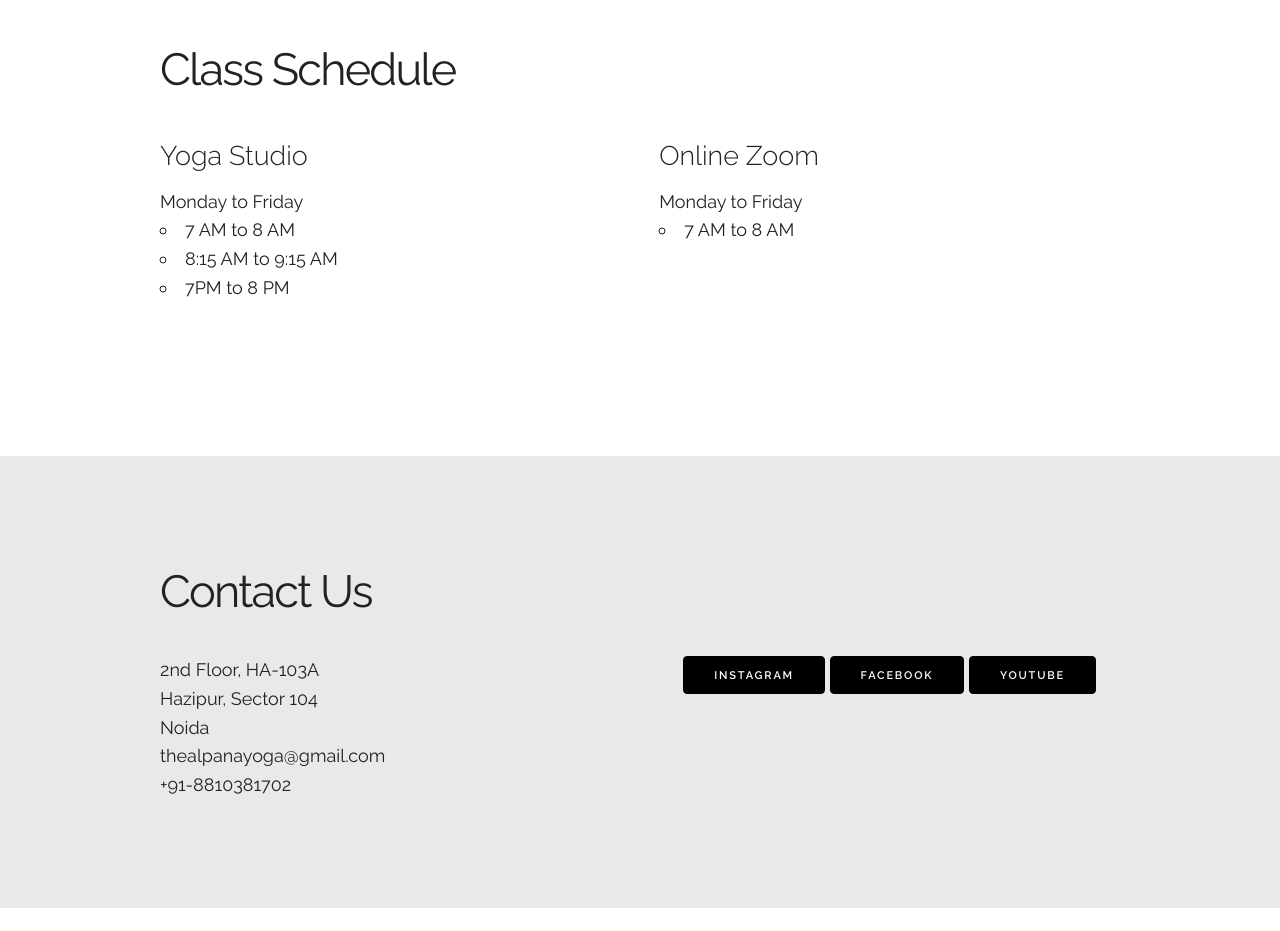
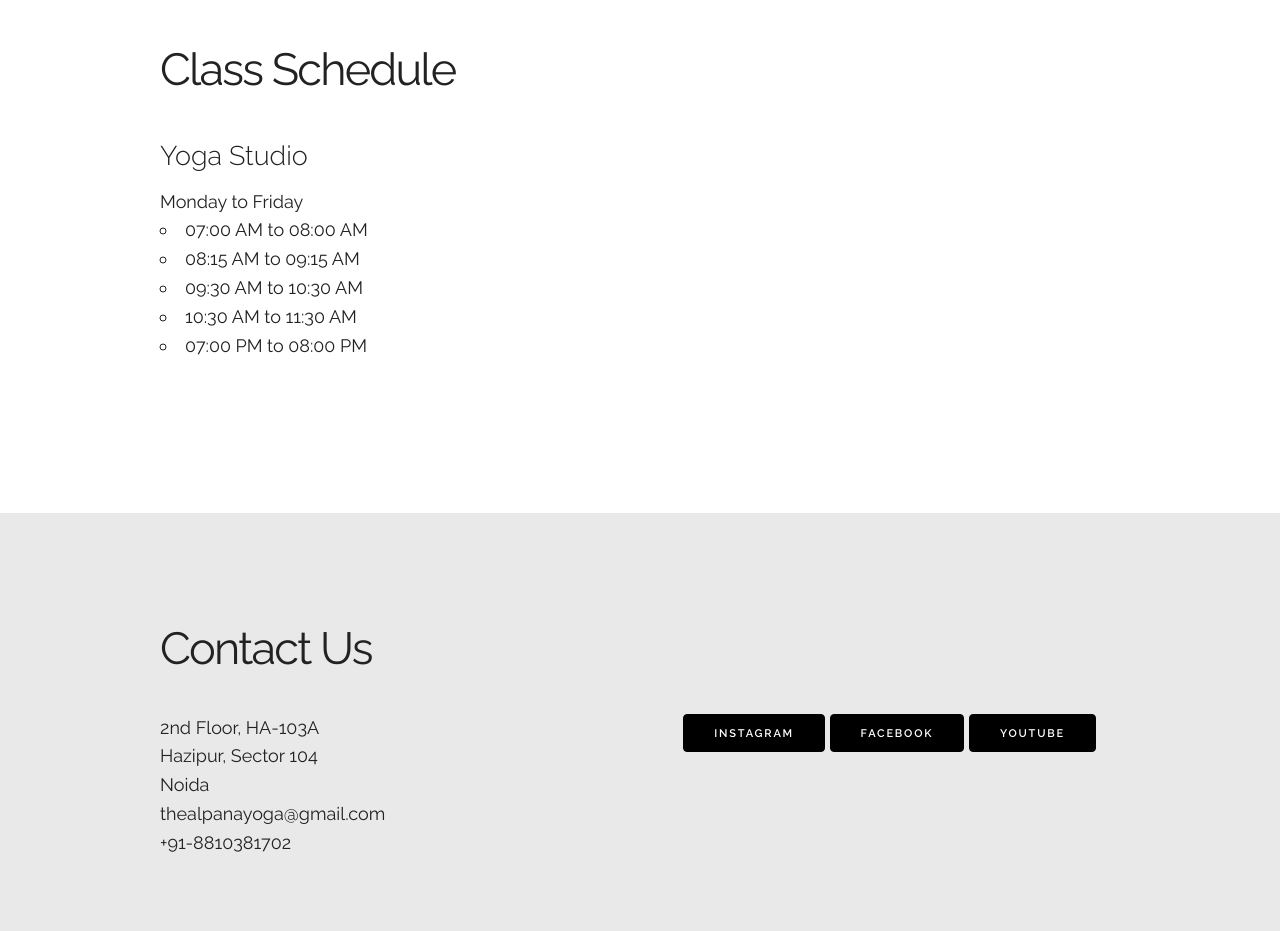
Before and after one commit to ishsquare/alpanayoga, a plain HTML site: page index.html in a window 1280 px wide. Shown: the part 1700-2631 px from the top of the page. Before the commit the page ends 2608 px from the top, so only its background shows below. Drawn offline with Linux system fonts and the light colour scheme.

Commit message:
Update class schedule

```diff
--- a/index.html
+++ b/index.html
@@ -96,23 +96,11 @@
                         </p>
 
                         <ul>
-                            <li>7 AM to 8 AM</li>
-                            <li>8:15 AM to 9:15 AM</li>
-                            <li>7PM to 8 PM</li>
-                        </ul>
-                    </div>
-
-                    <div class="one-half column">
-                        <h6>
-                            Online Zoom
-                        </h6>
-
-                        <p>
-                            Monday to Friday
-                        </p>
-
-                        <ul>
-                            <li>7 AM to 8 AM</li>
+                            <li>07:00 AM to 08:00 AM</li>
+                            <li>08:15 AM to 09:15 AM</li>
+                            <li>09:30 AM to 10:30 AM</li>
+                            <li>10:30 AM to 11:30 AM</li>
+                            <li>07:00 PM to 08:00 PM</li>
                         </ul>
                     </div>
                 </div>
```
